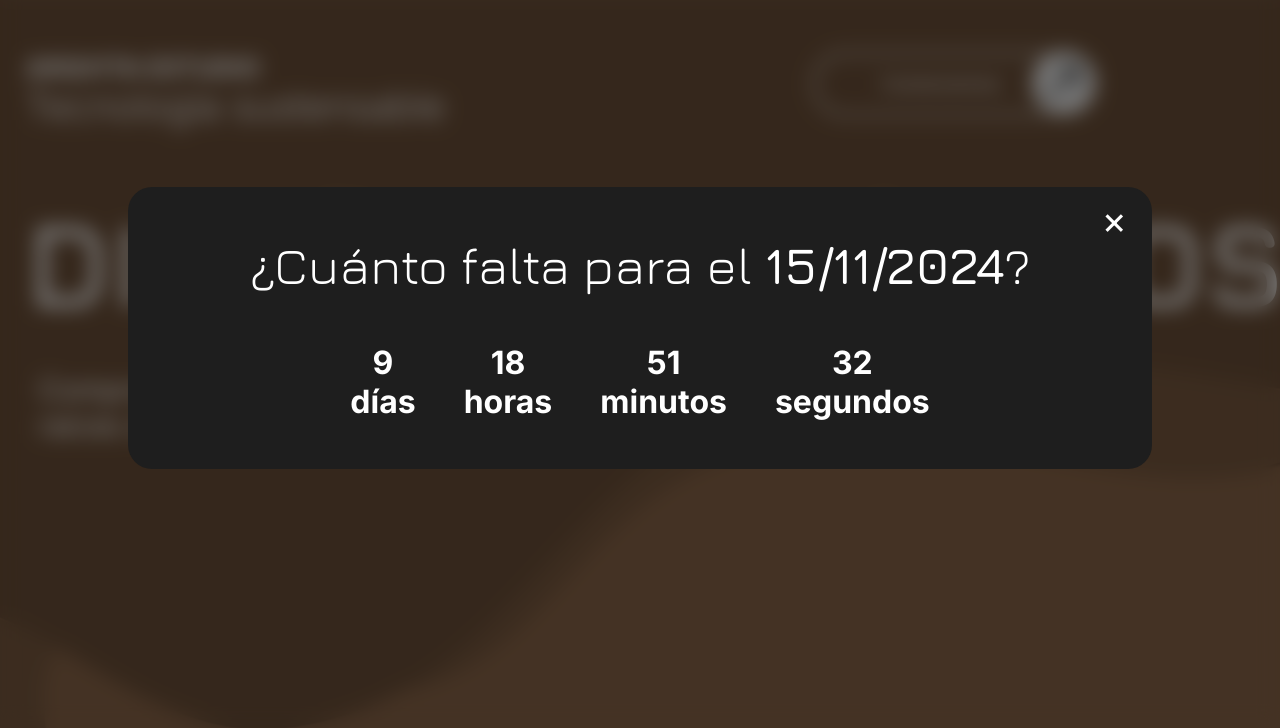
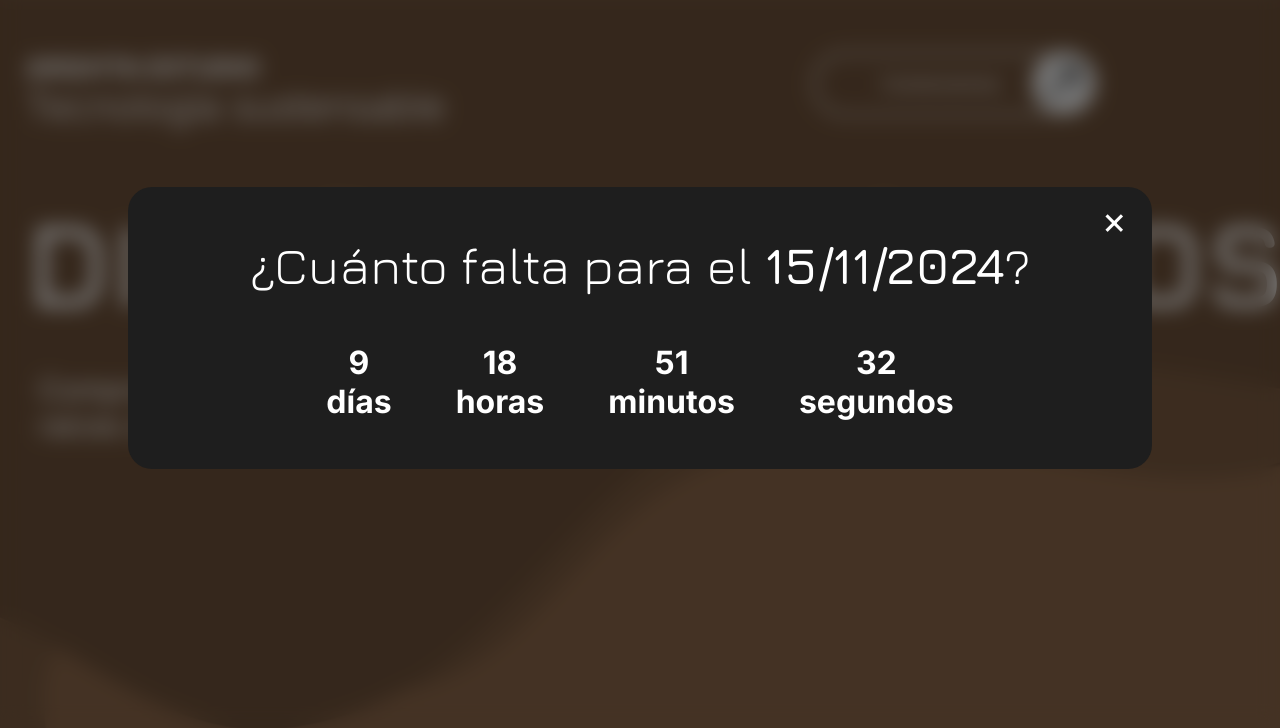
Before and after one commit to SofiaDiazCom2/Arqvita, a plain HTML site: page index.html in a window 1280 px wide. Shown: the part 72-800 px from the top of the page. Drawn offline with nearby package versions, Linux system fonts and the light colour scheme.

Commit message:
Update estilos.css

```diff
--- a/CSS/estilos.css
+++ b/CSS/estilos.css
@@ -82,7 +82,7 @@ body {
 
 .cuenta-atras {
     display: flex;
-    gap: 3rem;
+    gap: 5vw;
     align-items: center;
     justify-content: center;
     font-family: "Inter", sans-serif;
```
